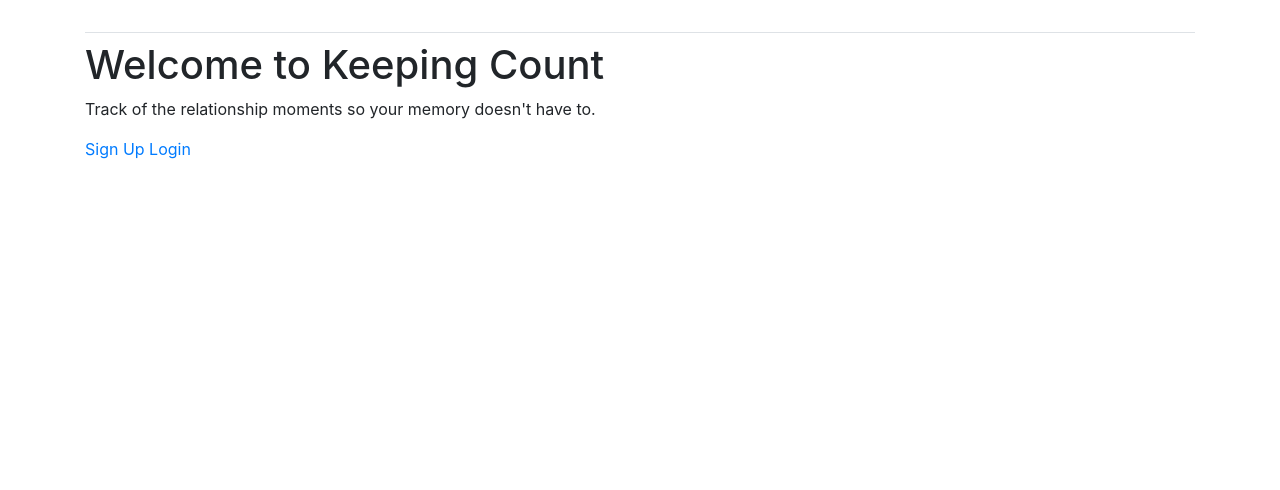
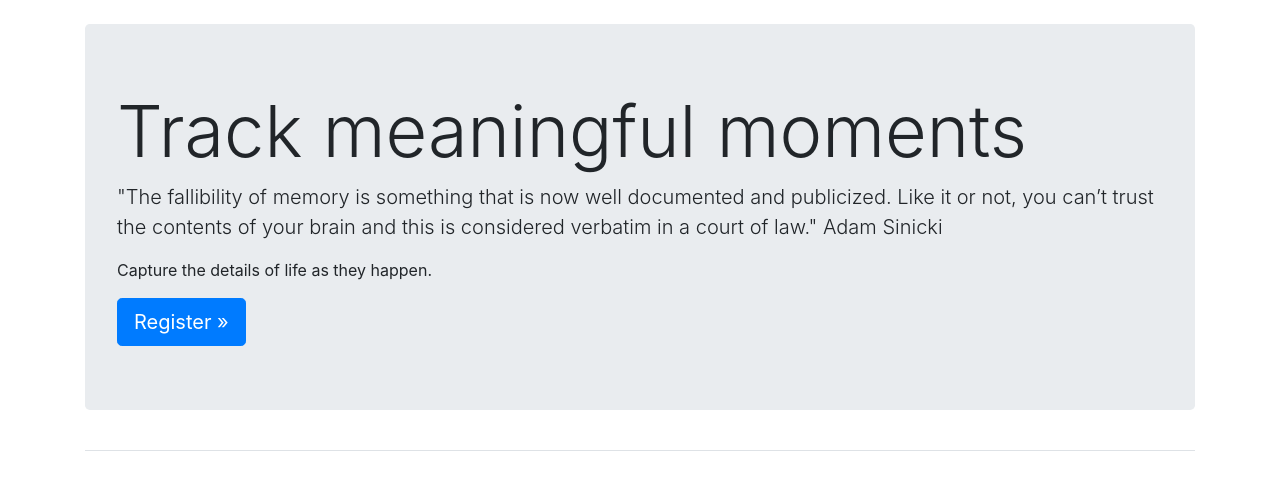
Before and after one commit to alexcraig481/keeping_count, a Django app: page / in a window 1280 px wide. Shown: the part 58-548 px from the top of the page. Run offline with Django 4.2, Linux system fonts and the light colour scheme; some libraries are stand-ins or nearby versions.

Commit message:
home page styled with bootstrap

```diff
--- a/keeping_count/templates/index.html
+++ b/keeping_count/templates/index.html
@@ -1,16 +1,13 @@
 {% extends "base.html" %}
 
-{% block content %}
-      <h1>Welcome to Keeping Count</h1>
-      <p>Track of the relationship moments so your memory doesn't have to. </p>
-
-{% if user.is_authenticated %}
-      Hello, {{ user.username }}
-      <a href="{% url 'users:logout' %}">Log out</a>
-{% else %}
-      <div>
-            <a href="{% url 'users:register' %}">Sign Up</a>
-            <a href="{% url 'users:login' %}">Login</a>
+{% block page_header%}
+      <div class="jumbotron">
+            <h1 class="display-3">Track meaningful moments</h1>
+            <p class="lead">"The fallibility of memory is something that is now well documented
+                  and publicized. Like it or not, you can’t trust the contents of your brain and
+                  this is considered verbatim in a court of law." Adam Sinicki
+            </p>
+            <p>Capture the details of life as they happen.</p>
+            <a class="btn btn-lg btn-primary" href="{% url 'users:register' %}" role="button">Register &raquo;</a>
       </div>
-{% endif %}
-{% endblock content %}
+{% endblock page_header %}
```
Also changed, not shown: db.sqlite3.
